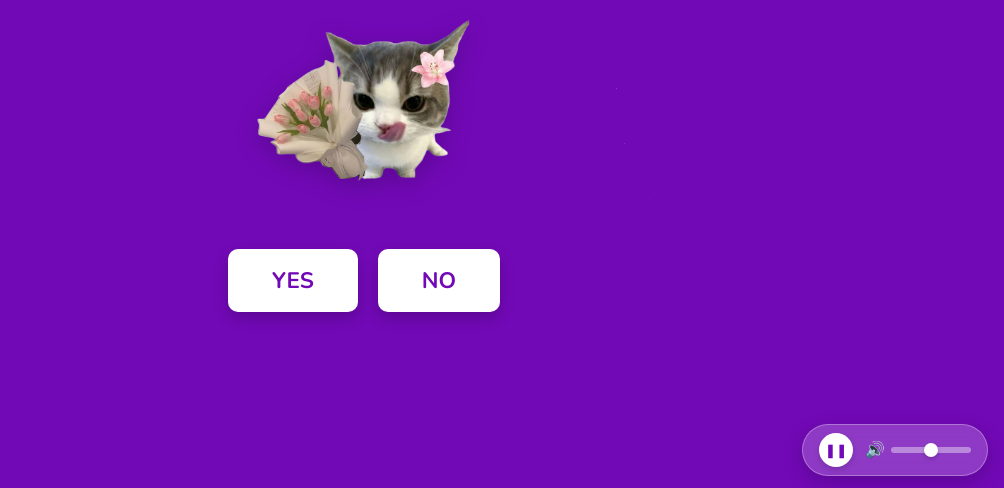
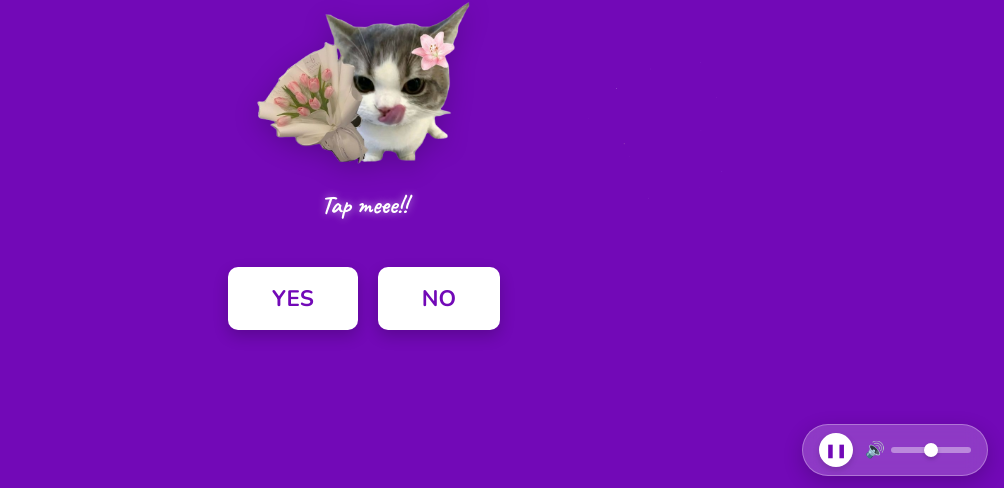
Before and after one commit to Jayyyy24/B-dayy, a plain HTML site: page index.html in a window 1280 px wide. Shown: the part 312-800 px from the top of the page, without its empty margins (276-1280 px from the left). Drawn offline with nearby package versions, Linux system fonts and the light colour scheme.

Commit message:
Add files via upload

```diff
--- a/index.html
+++ b/index.html
@@ -43,6 +43,7 @@
                 <!-- Added cat_flower sticker -->
                 <div class="welcome-sticker-wrapper">
                     <img src="assets/cat_flower.png" alt="Welcome Cat Flower" class="welcome-cat-sticker bounce-animation">
+                    <span class="tap-hint script-font">Tap meee!!</span>
                 </div>
 
                 <div class="button-group">
--- a/script.js
+++ b/script.js
@@ -338,6 +338,7 @@ btnWelcomeYes.addEventListener("click", () => {
 btnWelcomeNo.addEventListener("click", () => {
     navigateTo("screen-goaway");
 });
+
 
 // Back from Go Away — history.back() restores #welcome hash → hashchange fires → showScreen
 btnGoAwayBack.addEventListener("click", () => {
--- a/style.css
+++ b/style.css
@@ -1688,6 +1688,8 @@ body {
 .welcome-sticker-wrapper {
     margin: 20px 0;
     display: flex;
+    flex-direction: column;
+    align-items: center;
     justify-content: center;
     width: 100%;
 }
@@ -1696,6 +1698,30 @@ body {
     max-width: 260px; /* Slightly larger than normal passcode sticker */
     height: auto;
     filter: drop-shadow(0 6px 12px rgba(0, 0, 0, 0.2));
+}
+
+.tap-hint {
+    font-family: 'Caveat', cursive;
+    font-size: 1.45rem;
+    font-weight: 700;
+    color: #ffffff;
+    margin-top: 8px;
+    user-select: none;
+    pointer-events: none;
+    animation: tapPulse 2s infinite ease-in-out;
+    text-shadow: 0 2px 4px rgba(0, 0, 0, 0.2);
+}
+
+@keyframes tapPulse {
+    0%, 100% {
+        transform: scale(1);
+        opacity: 0.85;
+    }
+    50% {
+        transform: scale(1.08) translateY(-2px);
+        opacity: 1;
+        text-shadow: 0 0 8px rgba(255, 255, 255, 0.6);
+    }
 }
 
 .passcode-hint {
```
